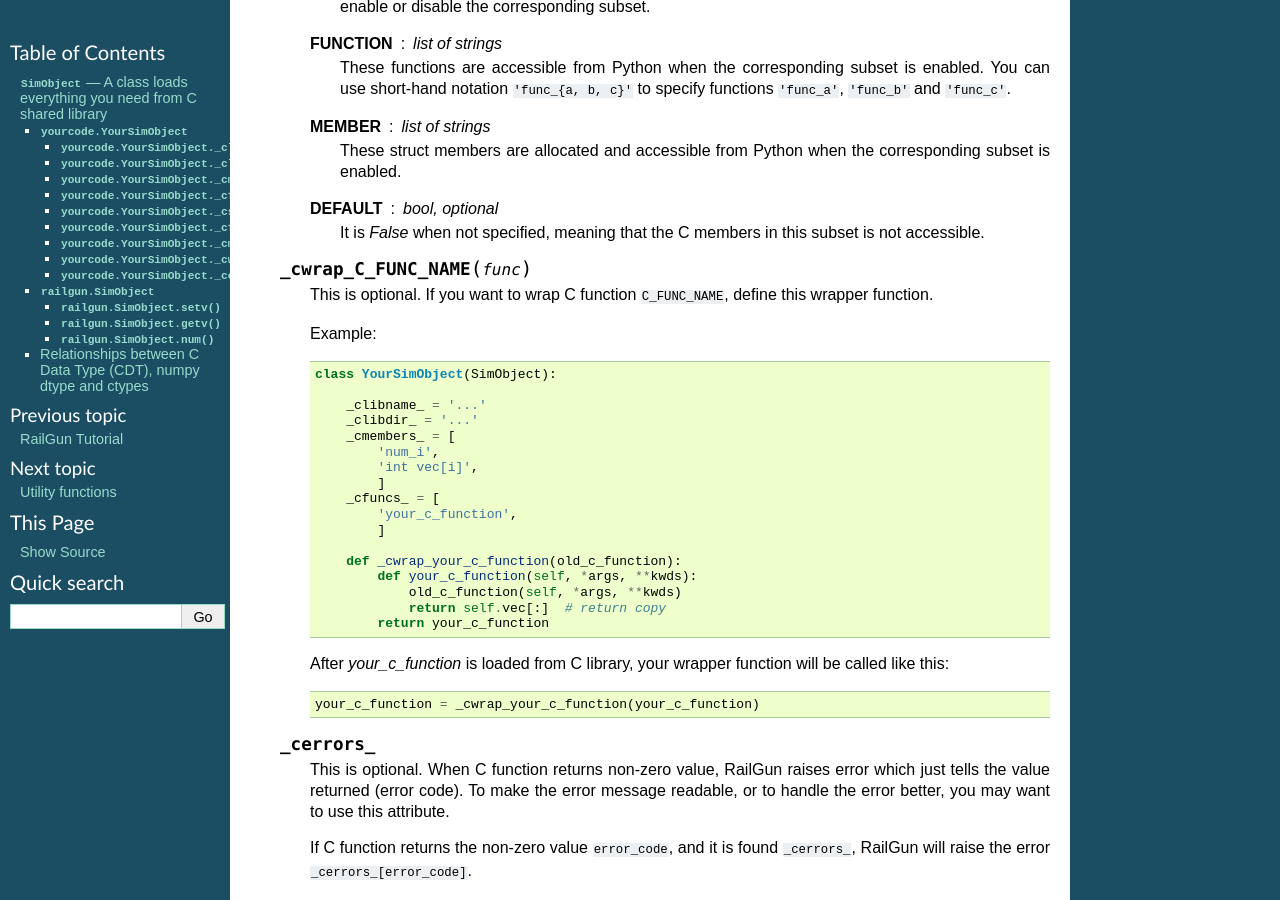
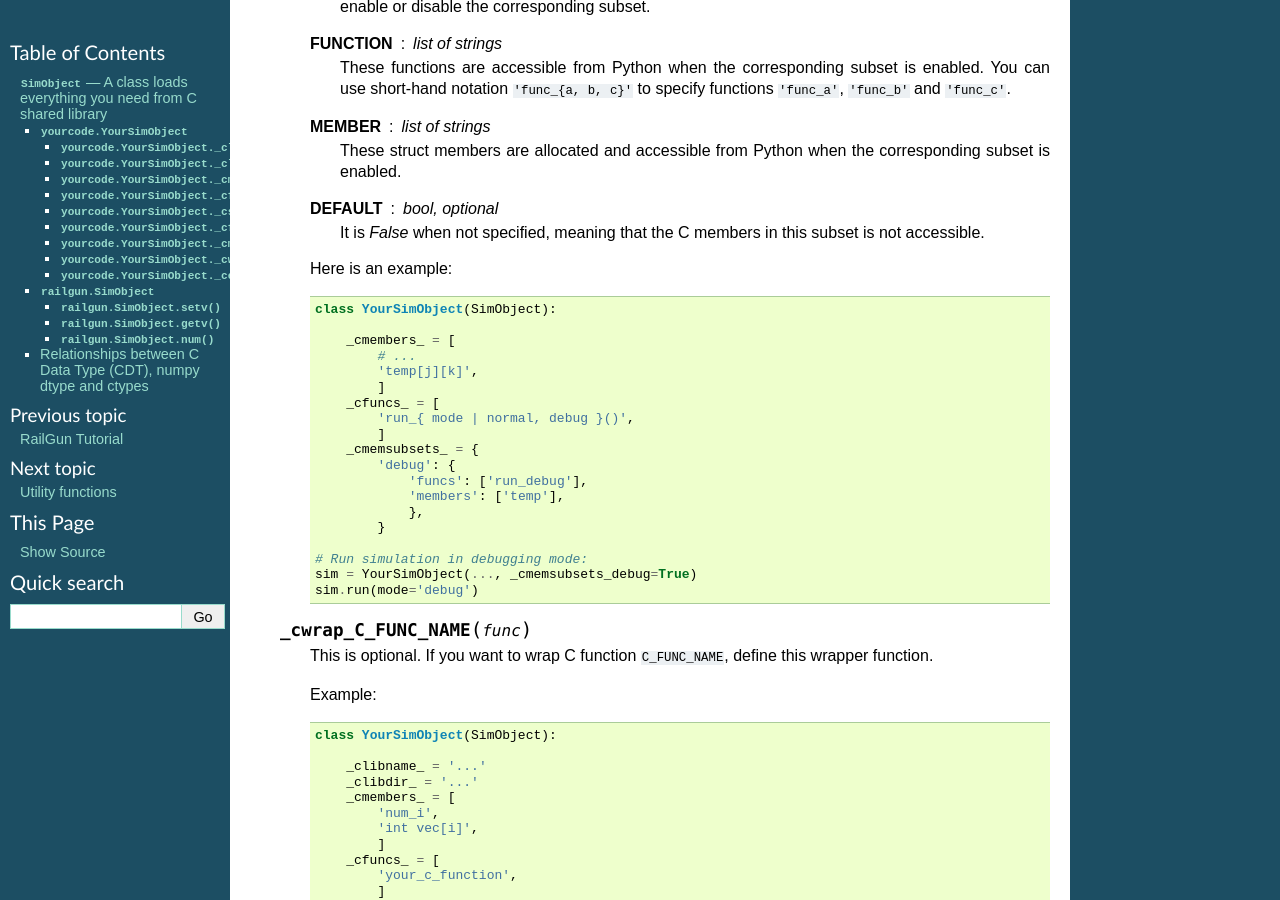
Before and after one commit to tkf/railgun, a Sphinx documentation site: the page built from doc/source/simobj.rst, in a window 1280 px wide and 900 px high, scrolled down 3765 px. Built offline with Sphinx 7.4.7, drawn with Linux system fonts in a browser that asks for light colours; formulas are drawn with MathJax 3.

Commit message:
Add _cmemsubsets_ example

```diff
--- a/doc/source/simobj.rst
+++ b/doc/source/simobj.rst
@@ -242,6 +242,28 @@
          It is `False` when not specified, meaning that the C members
          in this subset is not accessible.
 
+      Here is an example::
+
+        class YourSimObject(SimObject):
+
+            _cmembers_ = [
+                # ...
+                'temp[j][k]',
+                ]
+            _cfuncs_ = [
+                'run_{ mode | normal, debug }()',
+                ]
+            _cmemsubsets_ = {
+                'debug': {
+                    'funcs': ['run_debug'],
+                    'members': ['temp'],
+                    },
+                }
+
+        # Run simulation in debugging mode:
+        sim = YourSimObject(..., _cmemsubsets_debug=True)
+        sim.run(mode='debug')
+
    .. method:: _cwrap_C_FUNC_NAME(func)
 
       This is optional. If you want to wrap C function ``C_FUNC_NAME``,
```
